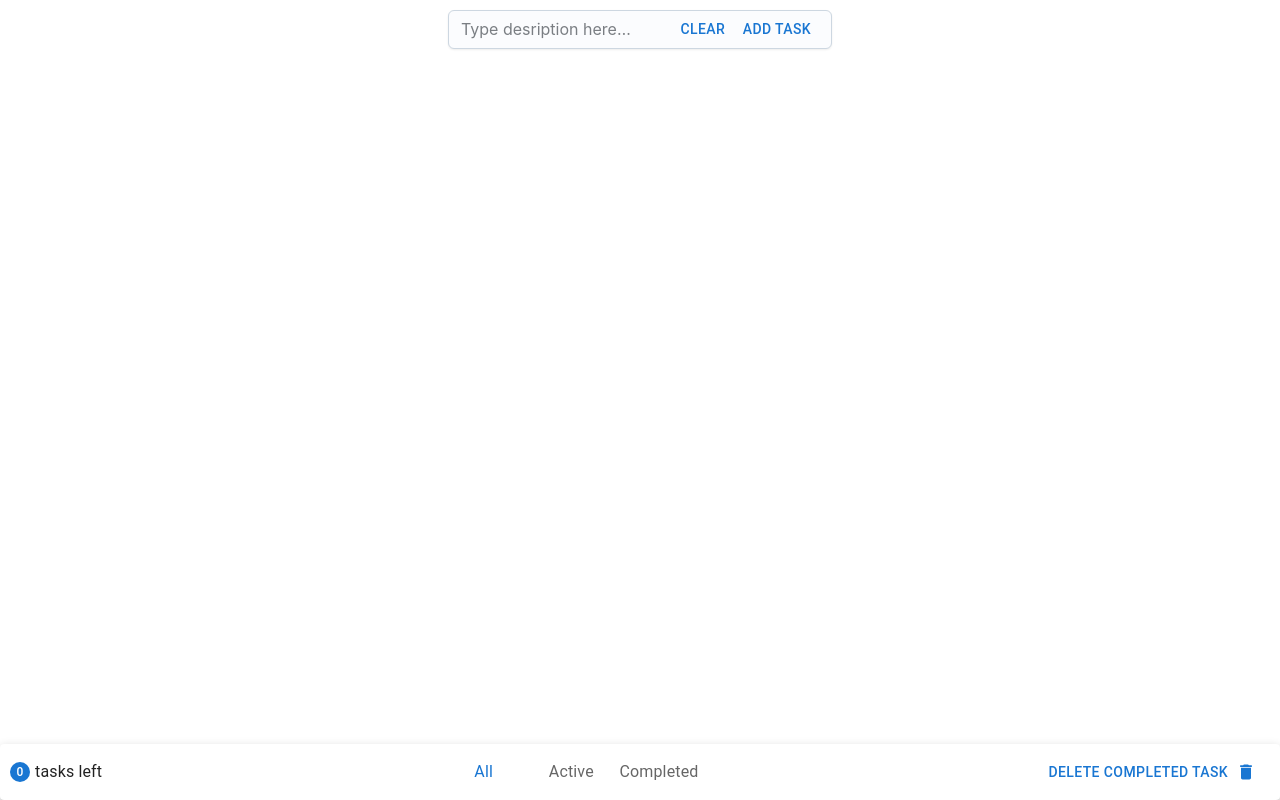
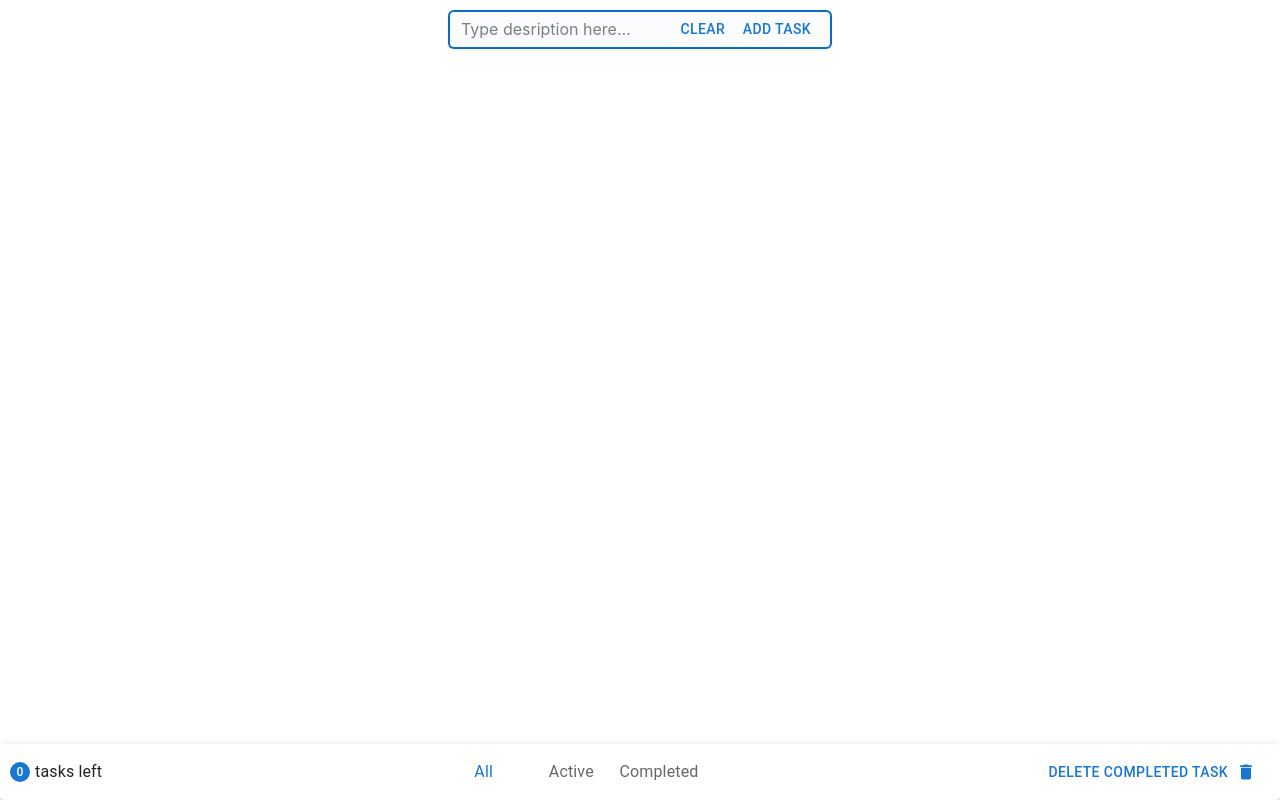
Before and after one commit to WilhelmYakunin/todos, a React (Vite) app: page / in a window 1280 px wide. Built offline with nearby package versions, Linux system fonts and the light colour scheme.

Commit message:
fix: spelling mistake

```diff
--- a/src/components/textInput/TextInput.tsx
+++ b/src/components/textInput/TextInput.tsx
@@ -21,7 +21,7 @@ const { PLACEHOLDER, ON_ERROR } = TaskInputLng
   return (
     <>
       <Input
-        autoFocuc={autoFocus}
+        autoFocus={autoFocus}
         type='text'
         onKeyDown={onEnter}
         onChange={onChange}
```
